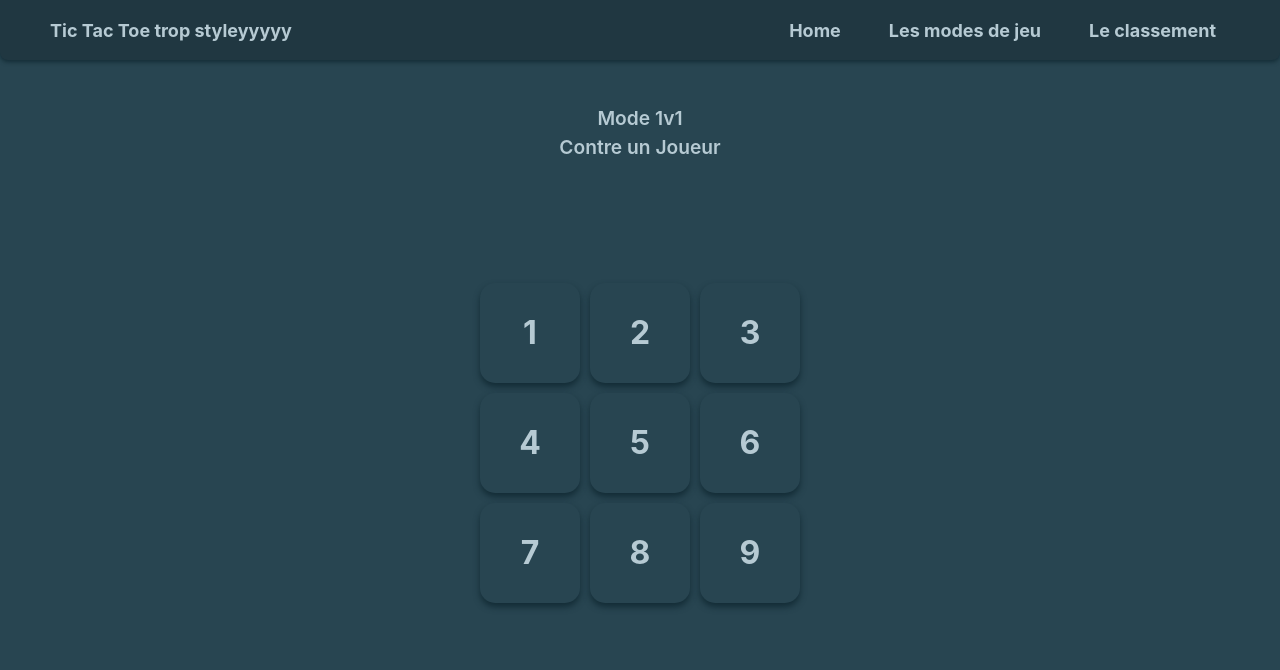
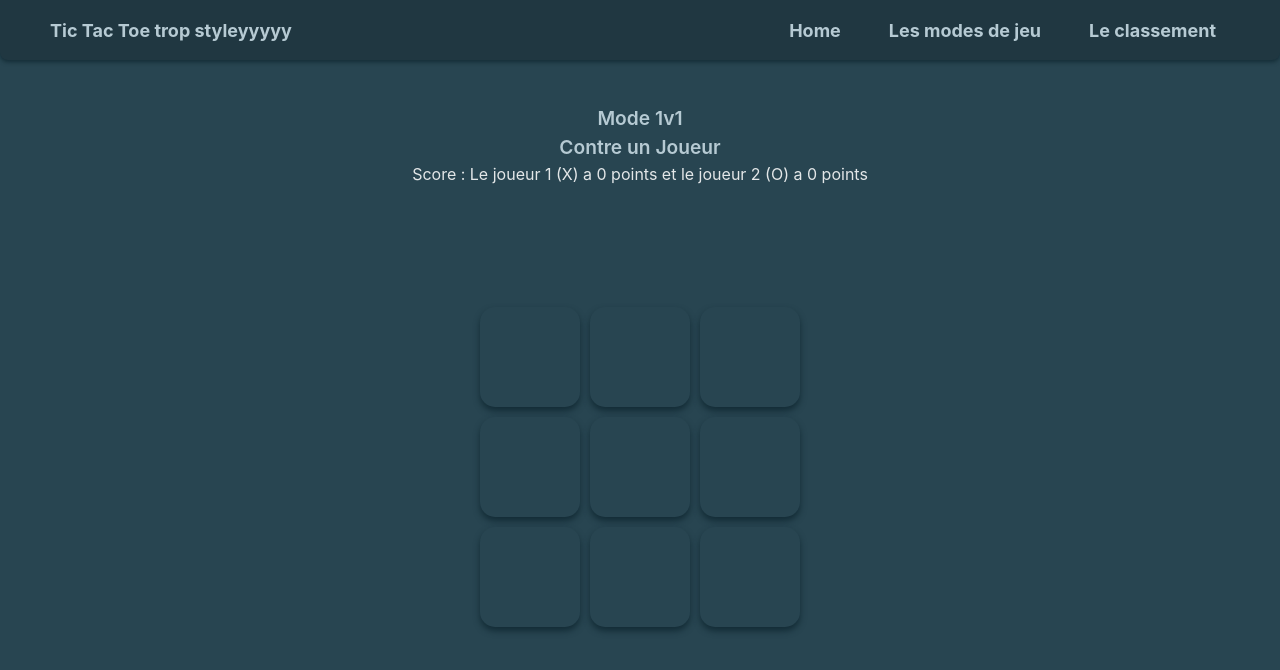
Before and after one commit to Pathan-Nara/projet-tic-tac-toe-react, a React (Vite) app: page /versus/player in a window 1280 px wide. Shown: the top 670 px of the page. Built offline with nearby package versions, Linux system fonts and the light colour scheme.

Commit message:
mode 1v1 contre joueur ajouté je fais le style plus tard

```diff
--- /dev/null
+++ b/src/components/tictactoe.tsx
@@ -0,0 +1,142 @@
+import { useEffect, useState } from 'react';
+import '../style/versus.css';
+import circle from '../assets/img/circle.webp';
+import cross from '../assets/img/cross.webp';
+
+
+function TicTacToe({mode, username = ''}: {mode: 'ai' | 'player', username?: string}) {
+    let first = Math.floor(Math.random() * 2)
+    const [tab , setTab] = useState(Array(9).fill(null));
+    const [isXNext, setIsXNext] = useState(first === 0);
+    const [winner, setWinner] = useState<boolean | string | null>(null);
+    const [draw, setDraw] = useState(false);
+    const [score, setScore] = useState({X: 0, O: 0});
+    // const [log, setLog] = useState(Array(9).fill(null));
+    // const [cpt, setCpt] = useState(0);
+    // const [refresh, setRefresh] = useState(false);
+
+    // useEffect(() => {
+    //     setCpt(prevCpt => prevCpt + 1);                         Je me suis trompé et je me suis lancée dans la variante du jeu et en plus j'avais mal compris la consigne de la variante....
+    //     console.log("Turn count: ", cpt);
+    //     console.log("Move log: ", log);
+    //     if(cpt >= 8 ){
+    //         setRefresh(!refresh);
+    //         setCpt(prevCpt => 0);
+    //     }
+
+    //     if (refresh) {
+    //         const removable = log[cpt];
+    //         tab[removable] = null;
+    //         log[cpt] = null;
+    //         console.log(log, "Removing index: ", removable);
+    //         if(log[8] === null){
+    //             setRefresh(false);
+    //         }
+    //     }
+
+    //     console.log(refresh)
+
+    // }, [tab]);
+
+
+    // console.log(first, "First player is: ", isXNext ? 'X' : 'O');
+
+    const winConditions = [
+        [0, 1, 2],
+        [3, 4, 5],
+        [6, 7, 8],
+        [0, 3, 6],
+        [1, 4, 7],
+        [2, 5, 8],
+        [0, 4, 8],
+        [2, 4, 6],
+    ];
+
+    const reset = () => {
+        setTab(Array(9).fill(null));
+        setIsXNext(Math.floor(Math.random() * 2) === 0);
+        setWinner(null);
+        setDraw(false);
+    }
+
+    const handleClick = (index: number) => {
+        if(tab[index] === null){
+            const newTab = tab.slice();
+            newTab[index] = isXNext ? 'X' : 'O';
+            setTab(newTab);
+            setIsXNext(!isXNext);
+            // setLog([...log, index]);
+            const winner = isWin(newTab);
+            const draw = newTab.every(cell => cell !== null);
+            if (draw && !winner) {
+                setDraw(true);
+                alert("Match nul !");
+            }
+            if (winner) {
+                setWinner(winner);
+                alert(`Le gagnant est : ${winner === 'X' ? username || 'Joueur 1' : 'Joueur 2'}`);
+
+            }
+        } else {
+            return;
+        }
+    }
+
+    const isWin = (board : (string | null)[]) => {
+        for (let i = 0; i < winConditions.length; i++) {
+            const [a, b, c] = winConditions[i];
+            if (board[a] && board[a] === board[b] && board[a] === board[c]) {
+                if (board[a] === 'X') {
+                    setScore(prevScore => ({...prevScore, X: prevScore.X + 1}));
+                } else {
+                    setScore(prevScore => ({...prevScore, O: prevScore.O + 1}));
+                }
+                return board[a];
+            }
+        }
+        return null;
+    }
+
+
+
+    if (mode === 'ai') {
+
+    }
+
+    if (mode === 'player') {
+        return (
+            <>
+            <p>Score : Le joueur 1 (X) a {score.X} points et le joueur 2 (O) a {score.O} points</p>
+            {
+            (winner || draw) &&
+            <div className='winner'>
+                <h2>{winner ? `Le gagnant est : ${winner === 'X' ? username || 'Joueur 1' : 'Joueur 2'}` : 'Match nul !'}</h2>
+                <button className='reset-button' onClick={() => {reset()}}>Recommencer</button>
+            </div>
+            }
+
+            <div className='morpion'>
+                <div className='line'>
+                    <button className='square' id='1' disabled={!!winner || draw} onClick={() => handleClick(0)}>{tab[0] === 'X' && <img src={cross} alt="X" />}{tab[0] === 'O' && <img src={circle} alt="O" />}</button>
+                    <button className='square' id='4' disabled={!!winner || draw} onClick={() => handleClick(3)}>{tab[3] === 'X' && <img src={cross} alt="X" />}{tab[3] === 'O' && <img src={circle} alt="O" />}</button>
+                    <button className='square' id='7' disabled={!!winner || draw} onClick={() => handleClick(6)}>{tab[6] === 'X' && <img src={cross} alt="X" />}{tab[6] === 'O' && <img src={circle} alt="O" />}</button>
+                </div>
+                <div className='line'>
+                    <button className='square' id='2' disabled={!!winner || draw} onClick={() => handleClick(1)}>{tab[1] === 'X' && <img src={cross} alt="X" />}{tab[1] === 'O' && <img src={circle} alt="O" />}</button>
+                    <button className='square' id='5' disabled={!!winner || draw} onClick={() => handleClick(4)}>{tab[4] === 'X' && <img src={cross} alt="X" />}{tab[4] === 'O' && <img src={circle} alt="O" />}</button>
+                    <button className='square' id='8' disabled={!!winner || draw} onClick={() => handleClick(7)}>{tab[7] === 'X' && <img src={cross} alt="X" />}{tab[7] === 'O' && <img src={circle} alt="O" />}</button>
+                </div>
+                <div className='line'>
+                    <button className='square' id='3' disabled={!!winner || draw} onClick={() => handleClick(2)}>{tab[2] === 'X' && <img src={cross} alt="X" />}{tab[2] === 'O' && <img src={circle} alt="O" />}</button>
+                    <button className='square' id='6' disabled={!!winner || draw} onClick={() => handleClick(5)}>{tab[5] === 'X' && <img src={cross} alt="X" />}{tab[5] === 'O' && <img src={circle} alt="O" />}</button>
+                    <button className='square' id='9' disabled={!!winner || draw} onClick={() => handleClick(8)}>{tab[8] === 'X' && <img src={cross} alt="X" />}{tab[8] === 'O' && <img src={circle} alt="O" />}</button>
+                </div>
+            </div>
+            </>
+        );
+    }
+
+}
+
+
+export default TicTacToe;
--- a/src/main.tsx
+++ b/src/main.tsx
@@ -19,7 +19,7 @@ const router = createBrowserRouter([
 ])
 
 createRoot(document.getElementById('root')!).render(
-  <StrictMode>
+
     <RouterProvider router={router} />
-  </StrictMode>,
+
 )
--- a/src/route/versus.tsx
+++ b/src/route/versus.tsx
@@ -1,13 +1,13 @@
 import '../style/versus.css';
 import { useParams } from 'react-router-dom';
 import { useState } from 'react';
+import TicTacToe from '../components/tictactoe';
 
 function Versus() {
     const { vs } = useParams();
     const [username, setUsername] = useState('')
     const [showModal, setShowModal] = useState(vs === 'player' ? false : true)
     const [inputValue, setInputValue] = useState('')
-    const [board, setBoard] = useState(Array(9).fill(null))
 
 
     const handleSubmit = () => {
@@ -47,23 +47,27 @@ function Versus() {
                     <h1>Mode 1v1</h1>
                     <h1> Contre {vs === 'player' ? 'un Joueur' : 'l\'IA'}</h1>
                 </div>
-                <div className='morpion'>
+
+                <TicTacToe mode={vs as 'ai' | 'player'} username={username} />
+
+
+                {/* <div className='morpion'>
                     <div className='line'>
-                        <div className='square' id='1'>1</div>
-                        <div className='square' id='2'>4</div>
-                        <div className='square' id='3'>7</div>
+                        <div className='square' id='1'></div>
+                        <div className='square' id='4'></div>
+                        <div className='square' id='7'></div>
                     </div>
                     <div className='line'>
-                        <div className='square' id='4'>2</div>
-                        <div className='square' id='5'>5</div>
-                        <div className='square' id='6'>8</div>
+                        <div className='square' id='2'></div>
+                        <div className='square' id='5'></div>
+                        <div className='square' id='8'></div>
                     </div>
                     <div className='line'>
-                        <div className='square' id='7'>3</div>
-                        <div className='square' id='8'>6</div>
-                        <div className='square' id='9'>9</div>
+                        <div className='square' id='3'></div>
+                        <div className='square' id='6'></div>
+                        <div className='square' id='9'></div>
                     </div>
-                </div>
+                </div> */}
             </div>
         </>
     )
```
